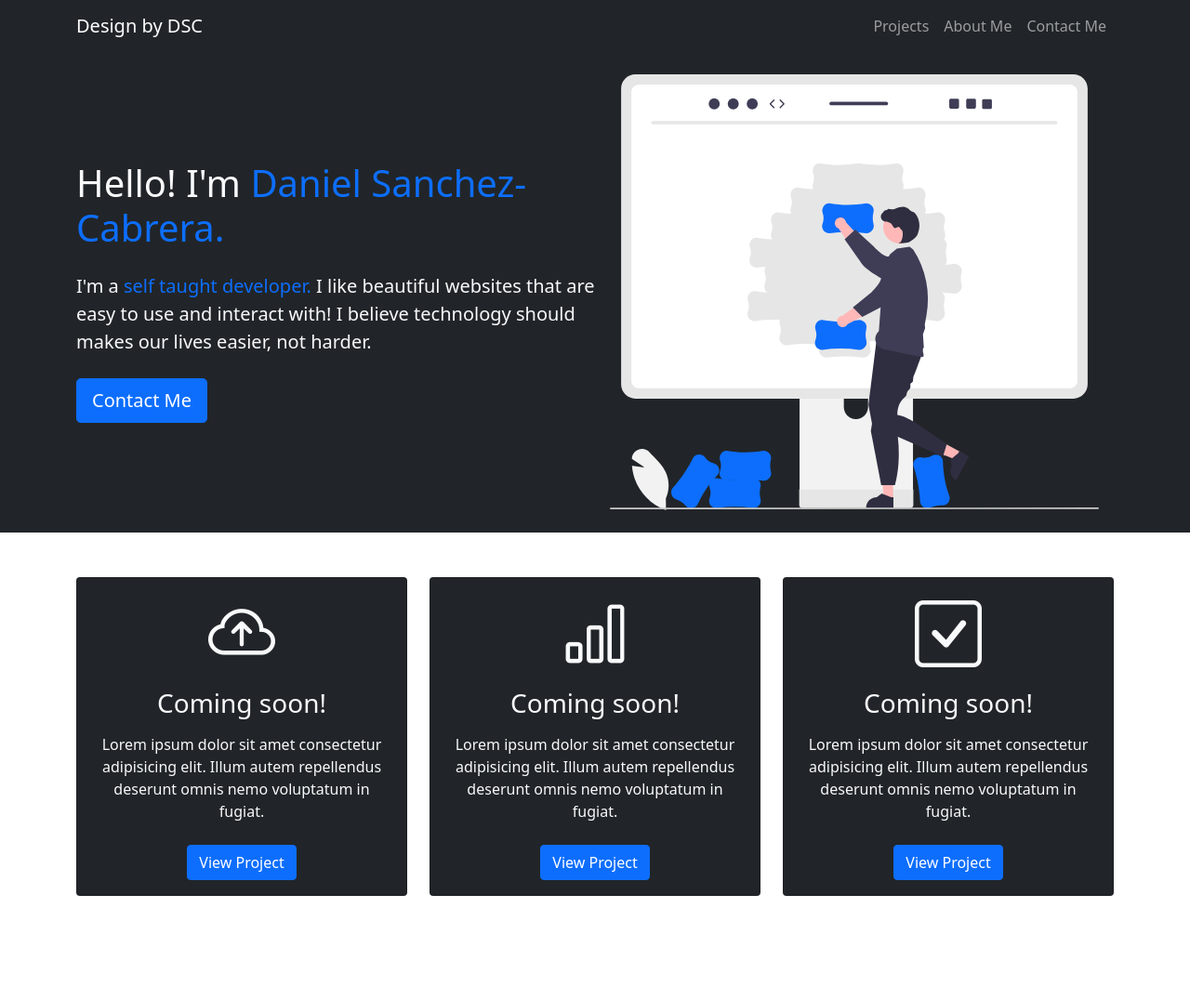
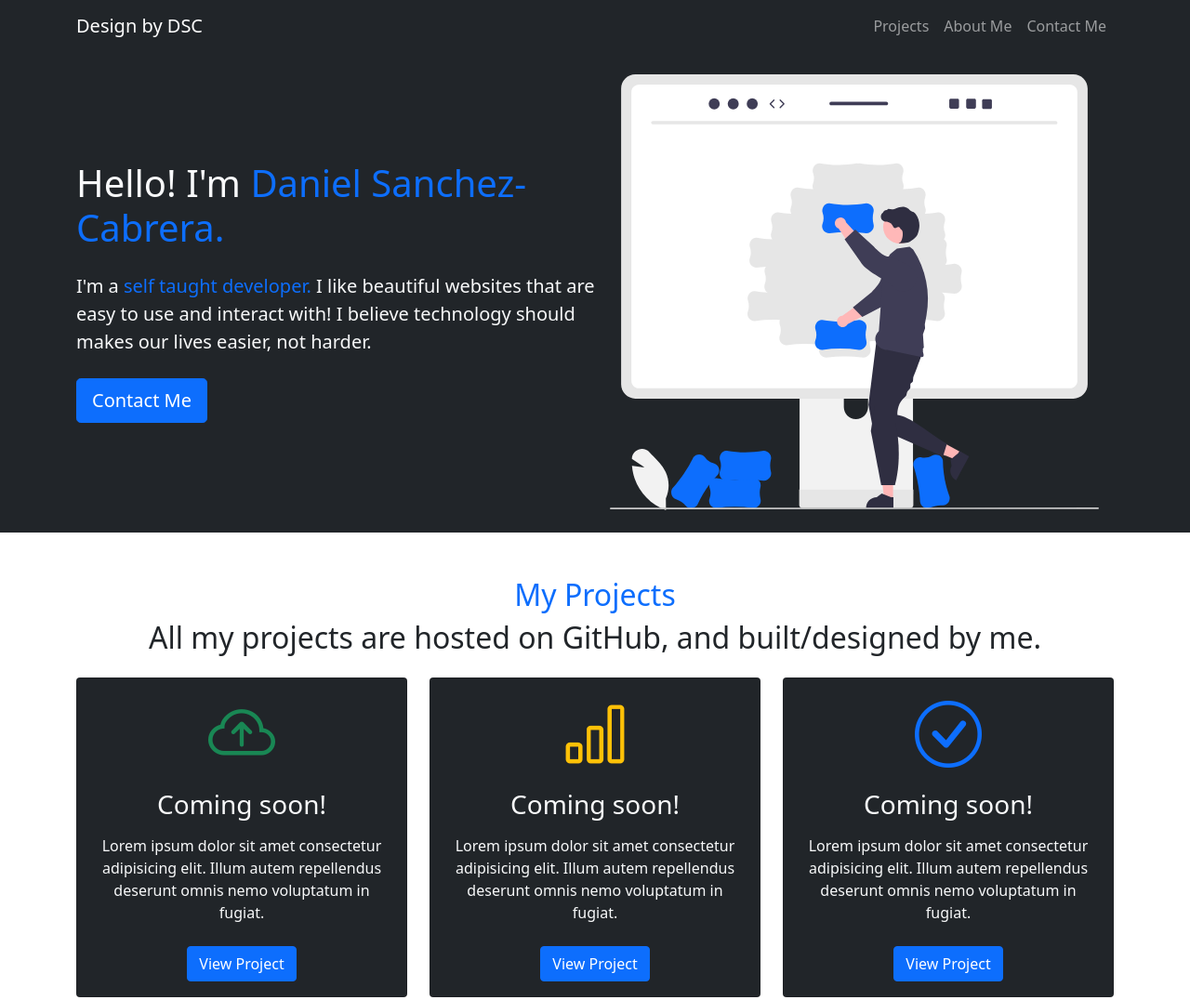
Before and after one commit to danielcsanchez23/Portfolio-Website-with-Bootstrap, a plain HTML site: page index.html in a window 1280 px wide. Shown: the whole page at 93% size. Before the commit the page ends 1012 px from the top, so only its background shows below. Drawn offline with nearby package versions, Linux system fonts and the light colour scheme.

Commit message:
Added title to card section.

```diff
--- a/index.html
+++ b/index.html
@@ -71,15 +71,20 @@
         </div>
       </div>
     </section>
+
     <!-- Project Showcase Boxes -->
     <section class="p-5">
       <div class="container">
+        <h2 class="text-center text-primary">My Projects</h2>
+        <h2 class="text-center mb-4">
+          All my projects are hosted on GitHub, and built/designed by me.
+        </h2>
         <div class="row text-center g-4">
           <div class="col-md">
             <div class="card bg-dark text-light">
               <div class="card-body text-center">
                 <div class="display-2 mb-3">
-                  <i class="bi bi-cloud-arrow-up"></i>
+                  <i class="bi bi-cloud-arrow-up text-success"></i>
                 </div>
                 <h3 class="card-title mb-3">Coming soon!</h3>
                 <p class="card-text mb-4">
@@ -94,7 +99,7 @@
             <div class="card bg-dark text-light">
               <div class="card-body text-center">
                 <div class="display-2 mb-3">
-                  <i class="bi bi-bar-chart"></i>
+                  <i class="bi bi-bar-chart text-warning"></i>
                 </div>
                 <h3 class="card-title mb-3">Coming soon!</h3>
                 <p class="card-text mb-4">
@@ -109,7 +114,7 @@
             <div class="card bg-dark text-light">
               <div class="card-body text-center">
                 <div class="display-2 mb-3">
-                  <i class="bi bi-check-square"></i>
+                  <i class="bi bi-check-circle text-primary"></i>
                 </div>
                 <h3 class="card-title mb-3">Coming soon!</h3>
                 <p class="card-text mb-4">
```
